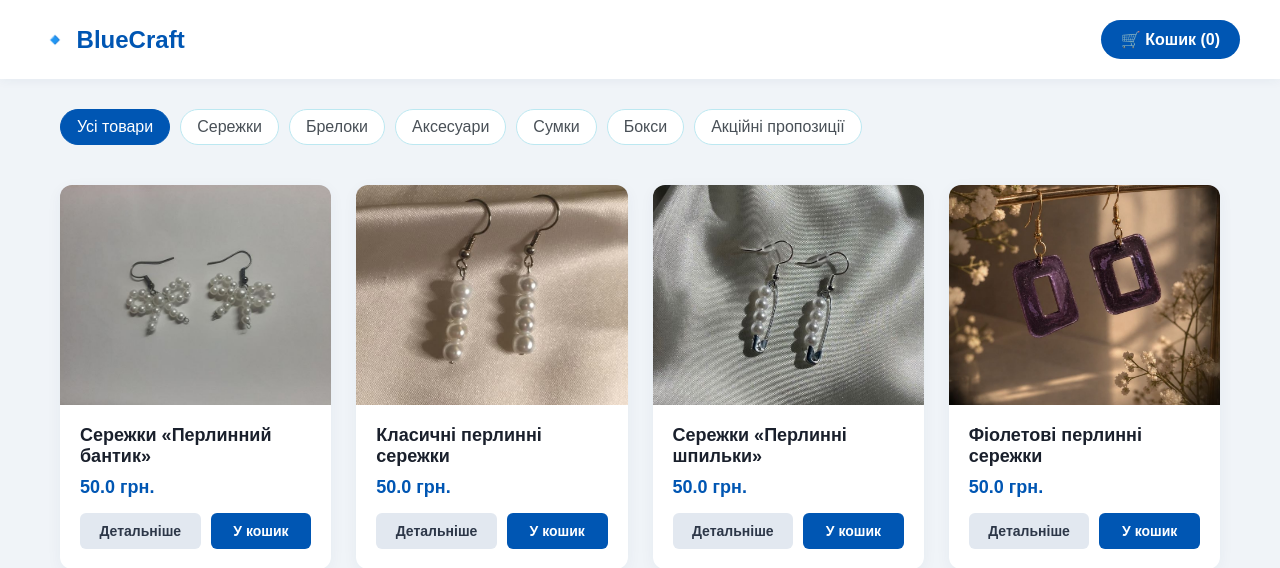
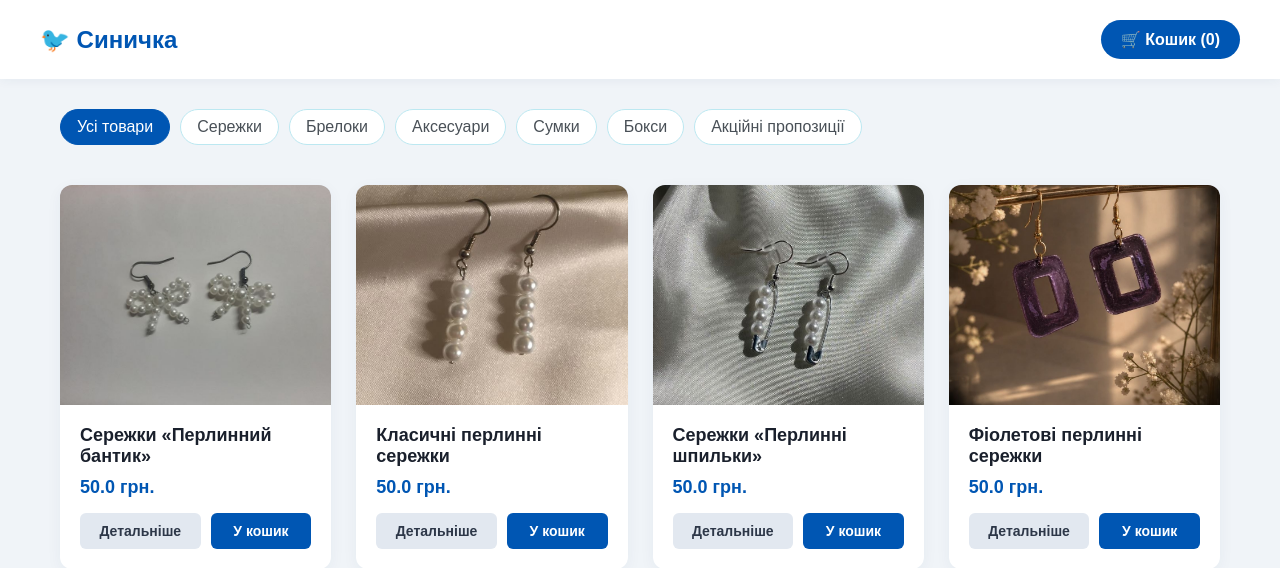
Before and after one commit to arthurkotelevets-lang/shop, a Flask app: page / in a window 1280 px wide. Shown: the top 568 px of the page. Run offline with Flask 3, Linux system fonts and the light colour scheme; data comes from the database, SQL or seed files in the repository.

Commit message:
Update index.html

```diff
--- a/templates/index.html
+++ b/templates/index.html
@@ -3,7 +3,7 @@
 <head>
     <meta charset="UTF-8">
     <meta name="viewport" content="width=device-width, initial-scale=1.0">
-    <title>BlueCraft — Магазин ручної роботи</title>
+    <title>Синичка — Магазин ручної роботи</title>
     <style>
         * {
             box-sizing: border-box;
@@ -168,7 +168,7 @@
 <body>
 
     <header>
-        <a href="{{ url_for('index') }}" class="logo">🔹 BlueCraft</a>
+        <a href="{{ url_for('index') }}" class="logo">🐦 Синичка</a>
         <a href="{{ url_for('cart') }}" class="cart-link">🛒 Кошик ({{ cart_count }})</a>
     </header>
 
```
